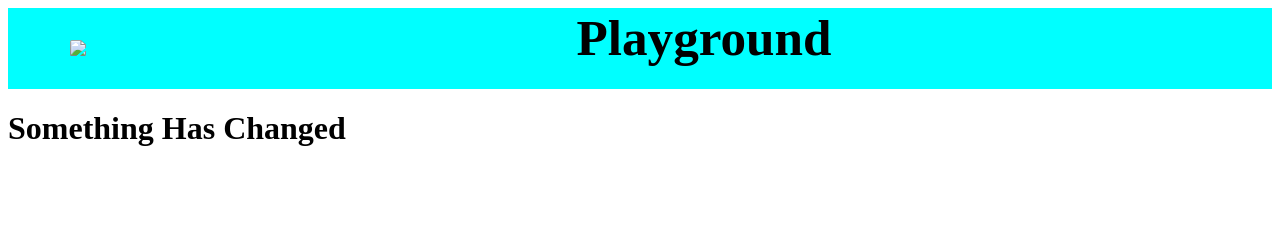
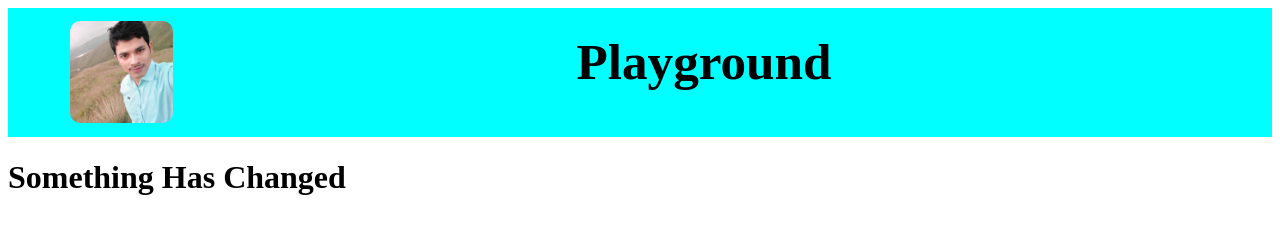
Before and after one commit to JamilCode/demosite, a plain HTML site: page index.html in a window 1280 px wide. Drawn offline with Linux system fonts and the light colour scheme.

Commit message:
changed the image path

```diff
--- a/index.html
+++ b/index.html
@@ -12,7 +12,7 @@
 	<body>
 		<header>
 			<div class="image">
-				<img src="mypic.jpg"/>
+				<img src="images/mypic.jpg"/>
 			</div>
 			<div class="title">
 				<h1>Playground<hr></h1>
```
